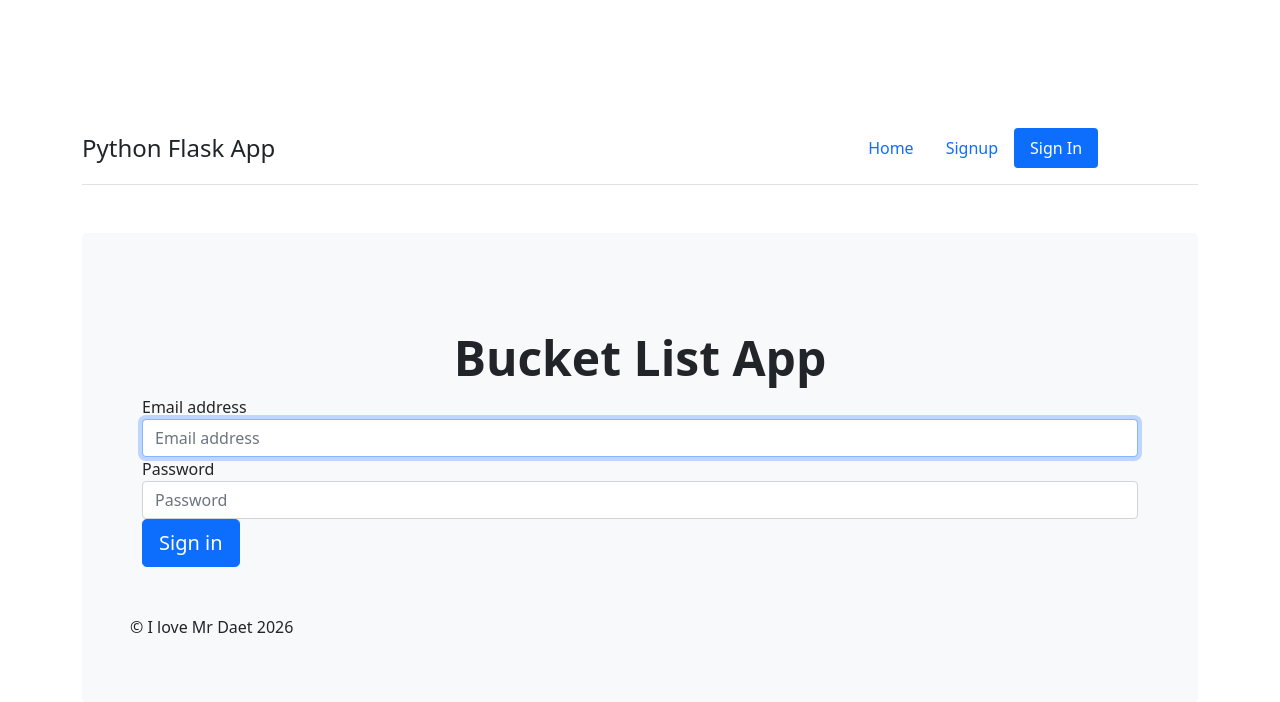
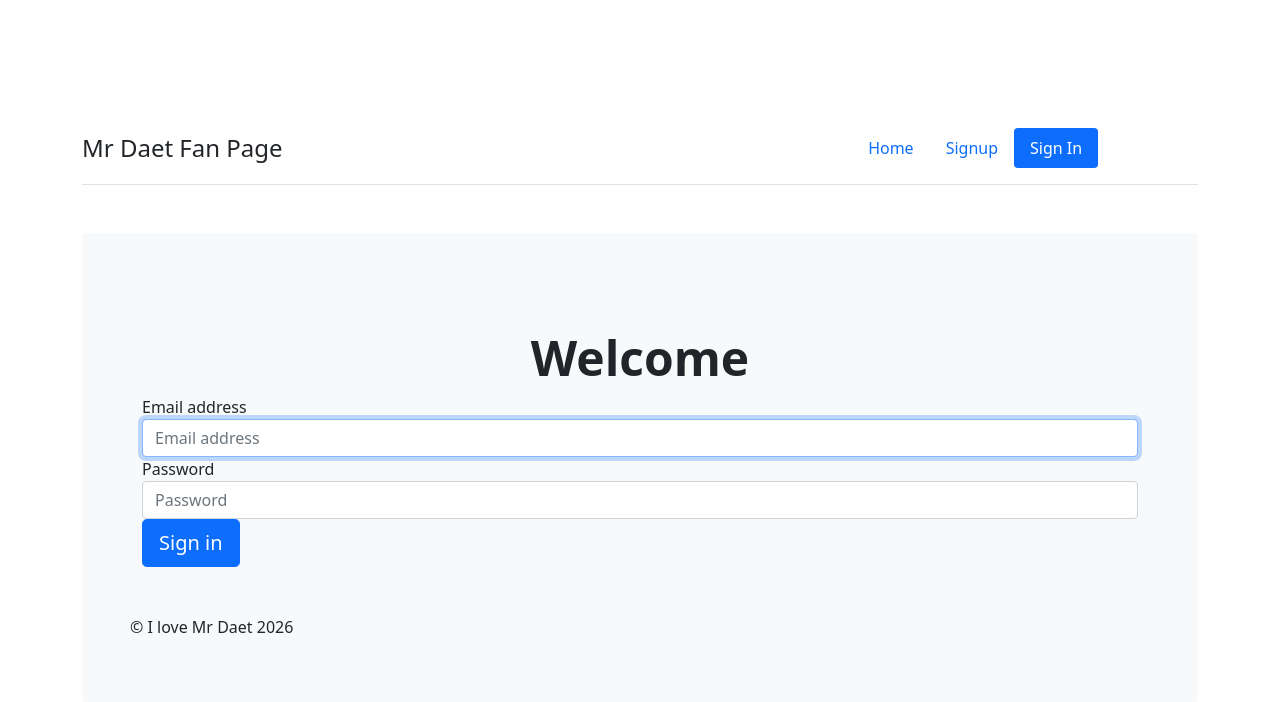
Before and after one commit to VenomSteaked/magulo_code, a Flask app: page /signin in a window 1280 px wide. Shown: the top 702 px of the page. Run offline with Flask 3, Linux system fonts and the light colour scheme.

Commit message:
edited signup

```diff
--- a/FlaskApp/templates/signin.html
+++ b/FlaskApp/templates/signin.html
@@ -26,7 +26,7 @@
 						href="/"
 						class="text-dark text-decoration-none mb-3 mb-md-0 d-flex align-items-center me-md-auto"
 					>
-						<span class="fs-4">Python Flask App</span>
+						<span class="fs-4">Mr Daet Fan Page</span>
 					</a>
 
 					<ul class="nav nav-pills">
@@ -46,7 +46,7 @@
 			</div>
 			<div class="bg-light rounded-3 mb-4 p-5">
 				<div class="container-fluid py-5">
-					<h1 class="text-center fw-bold display-5">Bucket List App</h1>
+					<h1 class="text-center fw-bold display-5">Welcome</h1>
 					<form class="form-signin" action="/api/validateLogin" method="post">
                         <label for="inputEmail" class="sr-only">Email address</label>
                         <input type="email" name="inputEmail" id="inputEmail" class="form-control" placeholder="Email address" required autofocus>
```
